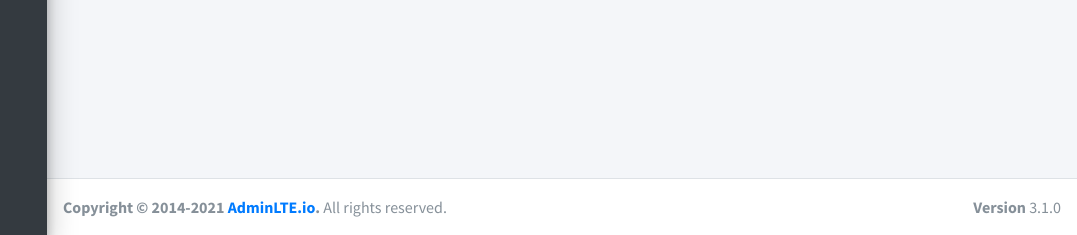
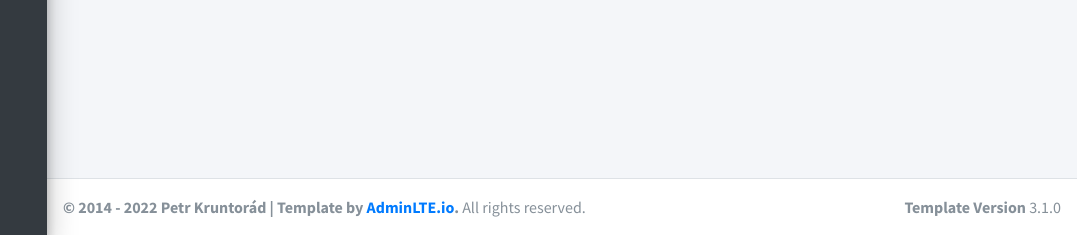
Before and after one commit to petrkruntorad/bachelors-thesis-kruntorad, a Symfony app: template templates/admin/devices/index.html.twig in a window 1280 px wide. Shown: the part 565-800 px from the top of the page, without its empty margins (203-1280 px from the left). Run offline with Twig, Linux system fonts and the light colour scheme; the template is opened without the code that fills it, so the values that code supplies are empty; some libraries are stand-ins or nearby versions.

Commit message:
Changed copyright in footer

```diff
--- a/templates/base.html.twig
+++ b/templates/base.html.twig
@@ -91,10 +91,10 @@
 
     <!-- Main Footer -->
     <footer class="main-footer">
-        <strong>Copyright &copy; 2014-2021 <a href="https://adminlte.io">AdminLTE.io</a>.</strong>
+        <strong>&copy; 2014 - {{ 'now' | date('Y') }} Petr Kruntorád | Template by <a href="https://adminlte.io">AdminLTE.io</a>.</strong>
         All rights reserved.
         <div class="float-right d-none d-sm-inline-block">
-            <b>Version</b> 3.1.0
+            <b>Template Version</b> 3.1.0
         </div>
     </footer>
 </div>
```
